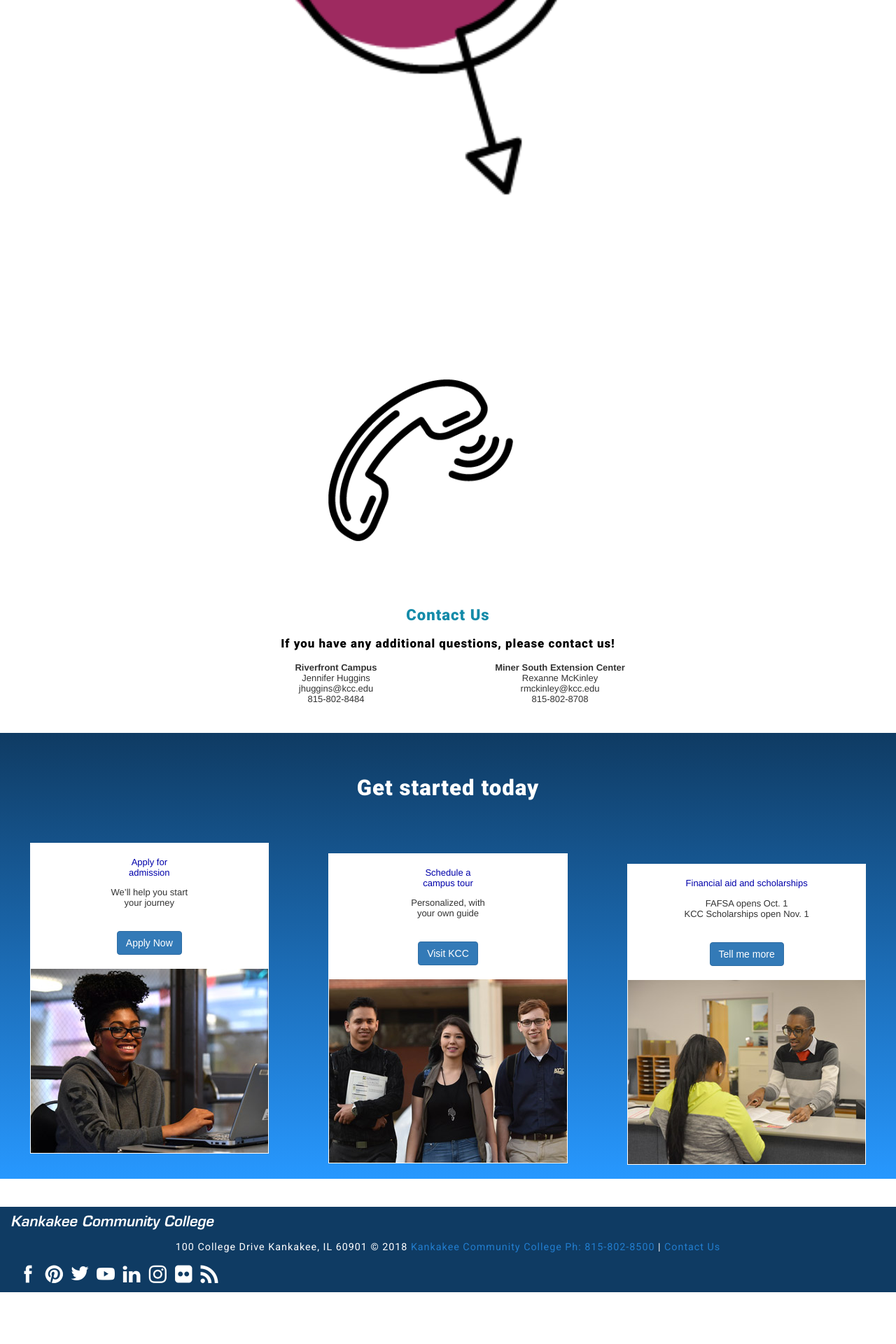
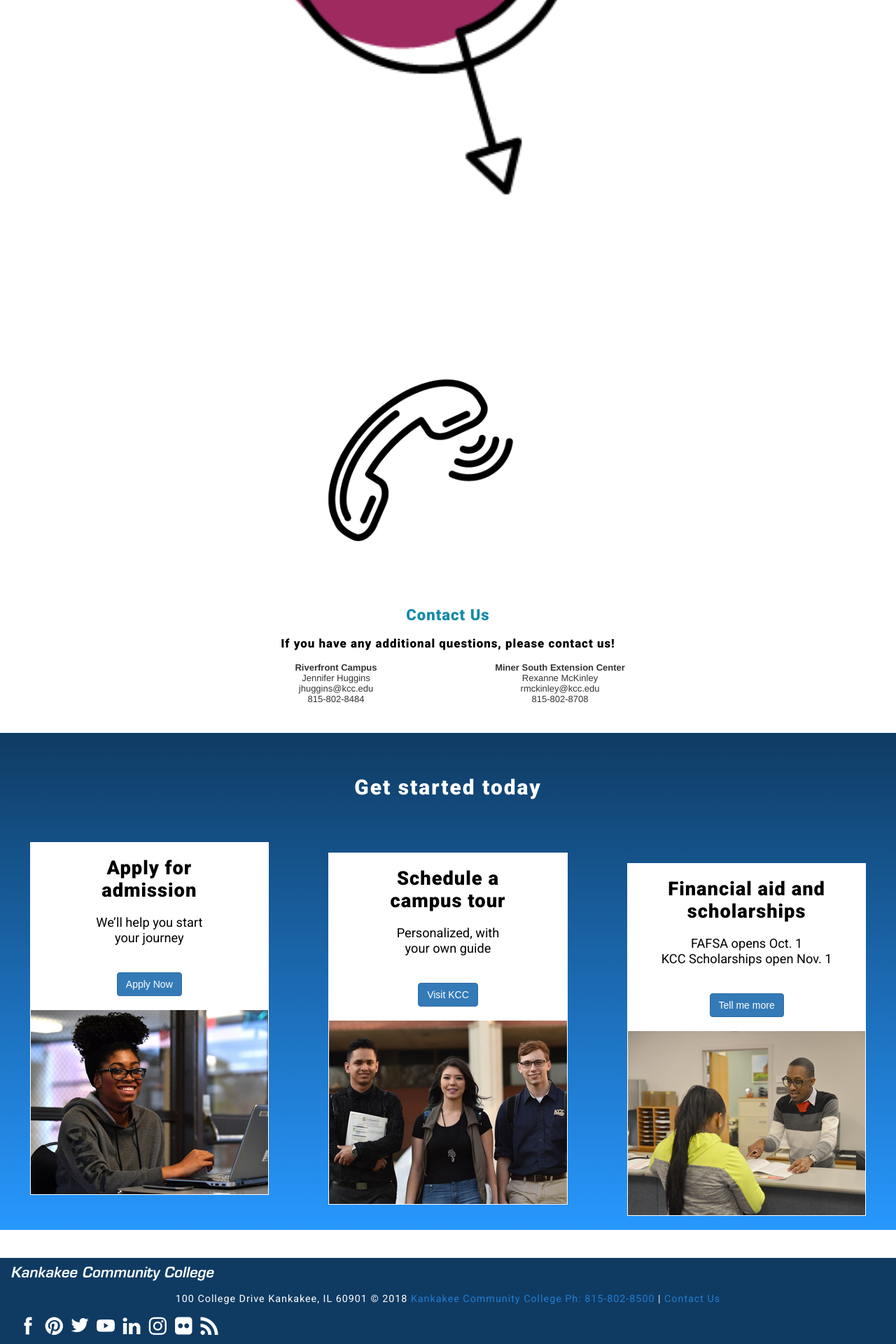
Before and after one commit to wdzajicek/jekyll-kcc-fastpath_img-zoom, a Jekyll site: the page built from index.md, in a window 1280 px wide. Shown: the part 2026-3946 px from the top of the page at 70% size. Built offline with Jekyll 4.4.1, drawn with Linux system fonts in a browser that asks for light colours; nearby versions of some CDN libraries; before the commit the page ends 3872 px from its top, so only the background shows below that.

Commit message:
Adjust font styles in bottom card section

```diff
--- a/_includes/bottom-cards.html
+++ b/_includes/bottom-cards.html
@@ -10,7 +10,7 @@
       <div class="engagement-card">
         <div class="engagement-card-content text-center"><a href="http://apply.kcc.edu" target="_blank" rel="noopener">
           <h3 class="engagement-card-headline">Apply for<br />admission</h3></a>
-          <p>We’ll help you start<br />your journey</p>
+          <p class="card-p">We’ll help you start<br />your journey</p>
           <div class="engagement-card-cta"><a href="http://apply.kcc.edu" target="_blank" rel="noopener"><button type="button" class="button btn btn-primary card-btn">Apply Now</button></a></div>
         </div>
         <div class="engagement-card-photo"><a href="http://apply.kcc.edu" target="_blank" rel="noopener"><img src="img/D51_8659.jpg" alt="Woman using a laptop computer"/></a></div>
@@ -21,7 +21,7 @@
       <div class="engagement-card">
         <div class="engagement-card-content text-center"><a href="#">
           <h3 class="engagement-card-headline">Schedule a <br />campus tour</h3></a>
-          <p>Personalized, with <br />your own guide</p>
+          <p class="card-p">Personalized, with <br />your own guide</p>
           <div class="engagement-card-cta"><a href="http://www.kcc.edu/future/start/Pages/vip.aspx" target="_blank" rel="noopener"><button type="button" class="button btn btn-primary card-btn">Visit KCC</button></a></div>
         </div>
         <div class="engagement-card-photo"><a href="http://www.kcc.edu/future/start/Pages/vip.aspx" target="_blank" rel="noopener"><img src="img/DSC_2659.jpg" alt="" /></a></div>
@@ -32,7 +32,7 @@
       <div class="engagement-card">
         <div class="engagement-card-content text-center"><a href="#">
           <h3 class="engagement-card-headline">Financial aid and scholarships</h3></a>
-          <p>FAFSA opens Oct. 1<br />KCC Scholarships open Nov. 1</p>
+          <p class="card-p">FAFSA opens Oct. 1<br />KCC Scholarships open Nov. 1</p>
           <div class="engagement-card-cta"><a href="http://www.kcc.edu/financialaid" target="_blank" rel="noopener"><button type="button" class="button btn btn-primary card-btn">Tell me more</button></a></div>
         </div>
         <div class="engagement-card-photo"><a href="http://www.kcc.edu/financialaid" target="_blank" rel="noopener"><img src="img/D41_7247.jpg" /></a></div>
--- a/css/main.css
+++ b/css/main.css
@@ -599,9 +599,9 @@
 
 .get-started-h1 {
   font-family: 'Roboto', sans-serif;
-  font-size: 2.4em;
+  font-size: 2.3em;
   font-weight: 600;
-  letter-spacing: 1px;
+  letter-spacing: 2px;
   color: white;
   line-height: 1.2;
   margin-bottom: 40px;
@@ -620,6 +620,21 @@
 
 a.nowrap {
   color: #227dce; }
+
+.engagement-card-headline {
+  font-family: 'Roboto', sans-serif;
+  font-size: 2.1em;
+  font-weight: 600;
+  letter-spacing: 1px;
+  color: black;
+  line-height: 1.2; }
+
+.card-p {
+  font-family: 'Roboto', sans-serif;
+  font-size: 1.4em;
+  font-weight: 400;
+  color: black;
+  line-height: 1.2; }
 
 /* don't display the checkbox */
 .full-chk {
```
Also changed, not shown: _scss/1-base/_typography.scss (+19 -2 lines).
